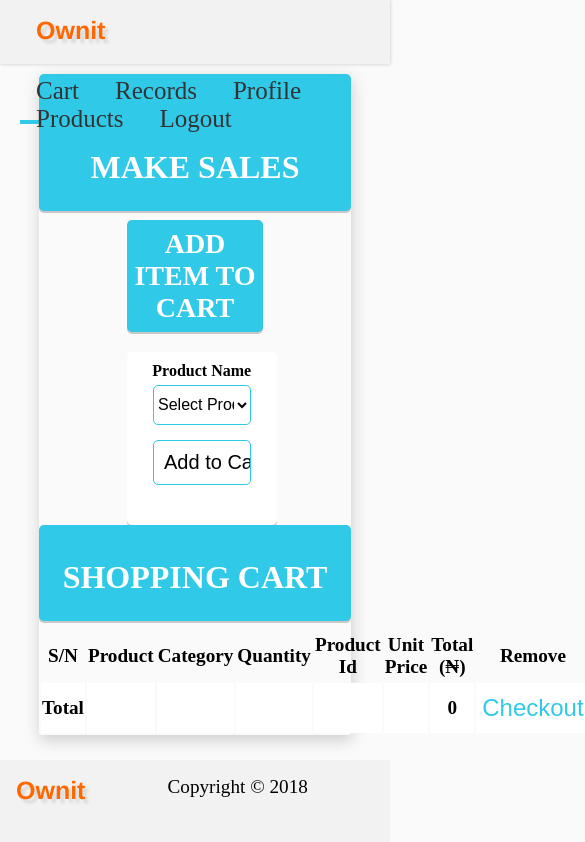
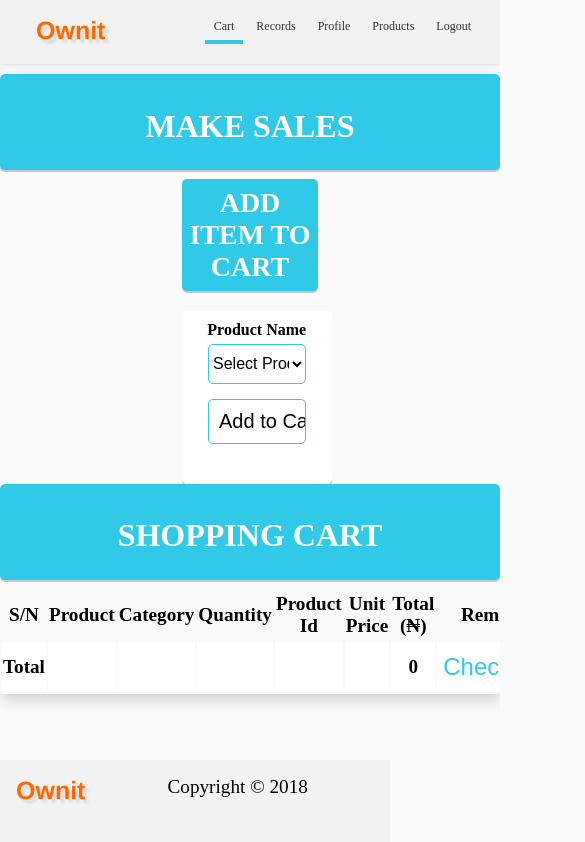
Before and after one commit to sikipally/StoreManager, a plain HTML site: page UI/user-pages/cart.html in a window 390 px wide. Shown: the whole page, 585 px wide, since content can reach past the window. Drawn offline with Linux system fonts and the light colour scheme.

Commit message:
enable responsive;

```diff
--- a/UI/css/style.css
+++ b/UI/css/style.css
@@ -457,3 +457,17 @@ h3{
   background-size: cover;
   height: 100px;
 }
+
+@media (max-width: 600px) {
+  .right-nav a {
+    font-size: 12px;
+    padding: 7px 9px;
+  }
+  .wrapper {
+    overflow-x: auto;
+    min-width: 500px;
+  }
+  body {
+    min-width: 500px;
+  }
+ }
```
